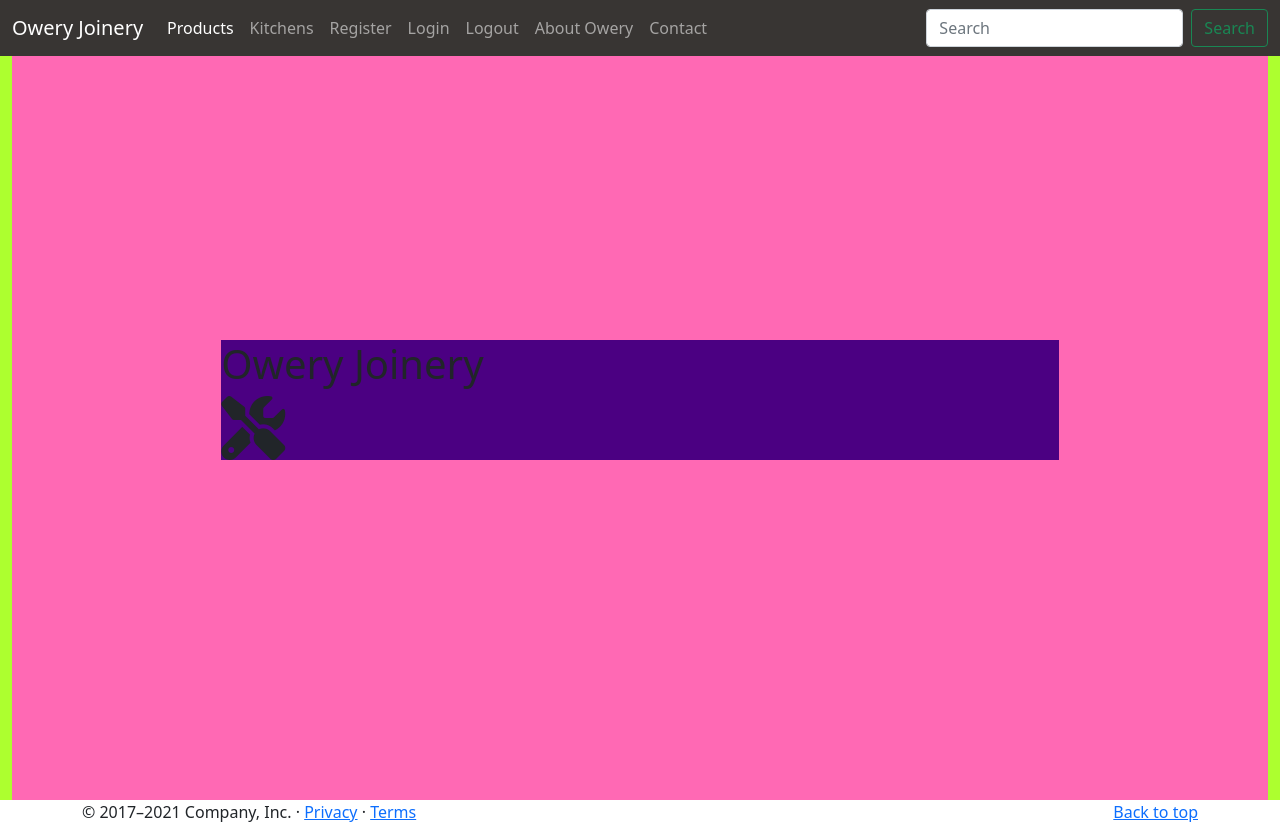
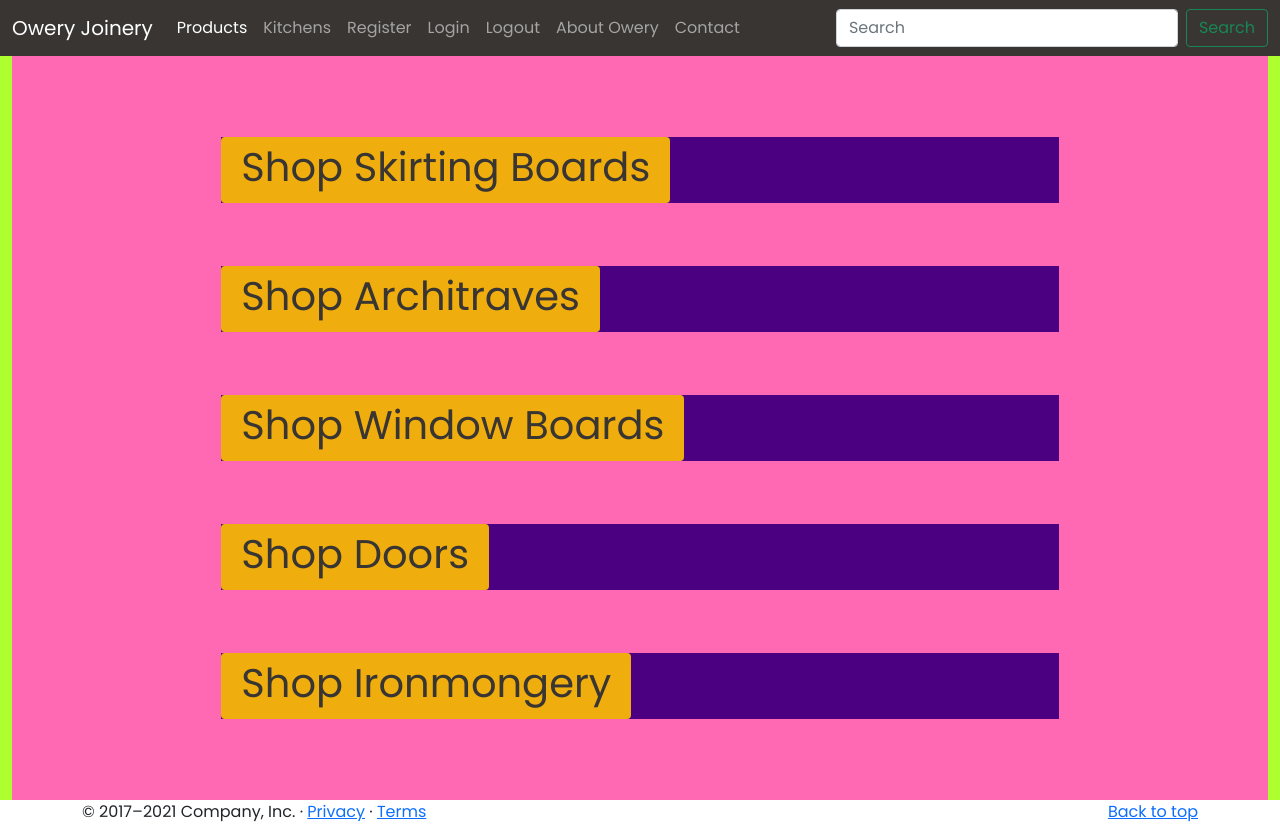
Before and after one commit to PaulWheatcroft/owery-joinery, a Django app: page / in a window 1280 px wide. Run offline with Django 3.2, Linux system fonts and the light colour scheme; some libraries are stand-ins or nearby versions.

Commit message:
Hope page product links styled

```diff
--- a/home/templates/home/index.html
+++ b/home/templates/home/index.html
@@ -5,8 +5,19 @@
     <div class="container-fluid my-container">
         <div class="row home-page align-items-center my-row">
             <div class="col-12 col-lg-8 offset-lg-2 my-col">
-                    <h1>Owery Joinery</h1>
-                    <i class="fas fa-tools"></i>
+                <a href="#" class="my-link">Shop Skirting Boards</a>
+            </div>
+            <div class="col-12 col-lg-8 offset-lg-2 my-col">
+                <a href="#" class="my-link">Shop Architraves</a>
+            </div>
+            <div class="col-12 col-lg-8 offset-lg-2 my-col">
+                <a href="#" class="my-link">Shop Window Boards</a>
+            </div>
+            <div class="col-12 col-lg-8 offset-lg-2 my-col">
+                <a href="#" class="my-link">Shop Doors</a>
+            </div>
+            <div class="col-12 col-lg-8 offset-lg-2 my-col">
+                <a href="#" class="my-link">Shop Ironmongery</a>
             </div>
         </div>
     </div>
--- a/static/css/base.css
+++ b/static/css/base.css
@@ -1,6 +1,9 @@
+@import url('https://fonts.googleapis.com/css2?family=Poppins:wght@300;400;500&display=swap');
+
 body {
     margin: 0;
     padding: 0;
+    font-family: 'Poppins', sans-serif;
 }
 .row {
     --bs-gutter-x: 0;
@@ -20,7 +23,29 @@ body {
 }
 .my-row {
     background-color: hotpink;
+    padding-top: 106px;
+    padding-bottom: 50px;
 }
 .my-col {
     background-color: indigo;
 }
+.my-link {
+    background-color: #F0AE0E;
+    color: #383533;
+    display: inline-block;
+    font-size: 25px;
+    border-radius: 4px;
+    padding-left: 10px;
+    padding-right: 10px;
+    line-height: 50px;
+    text-decoration: none;
+}
+@media (min-width: 992px) {
+    .my-link {
+        font-size: 40px;
+        padding-left: 20px;
+        padding-right: 20px;
+        padding-bottom: 6px;
+        line-height: 60px;
+    }
+}
```
